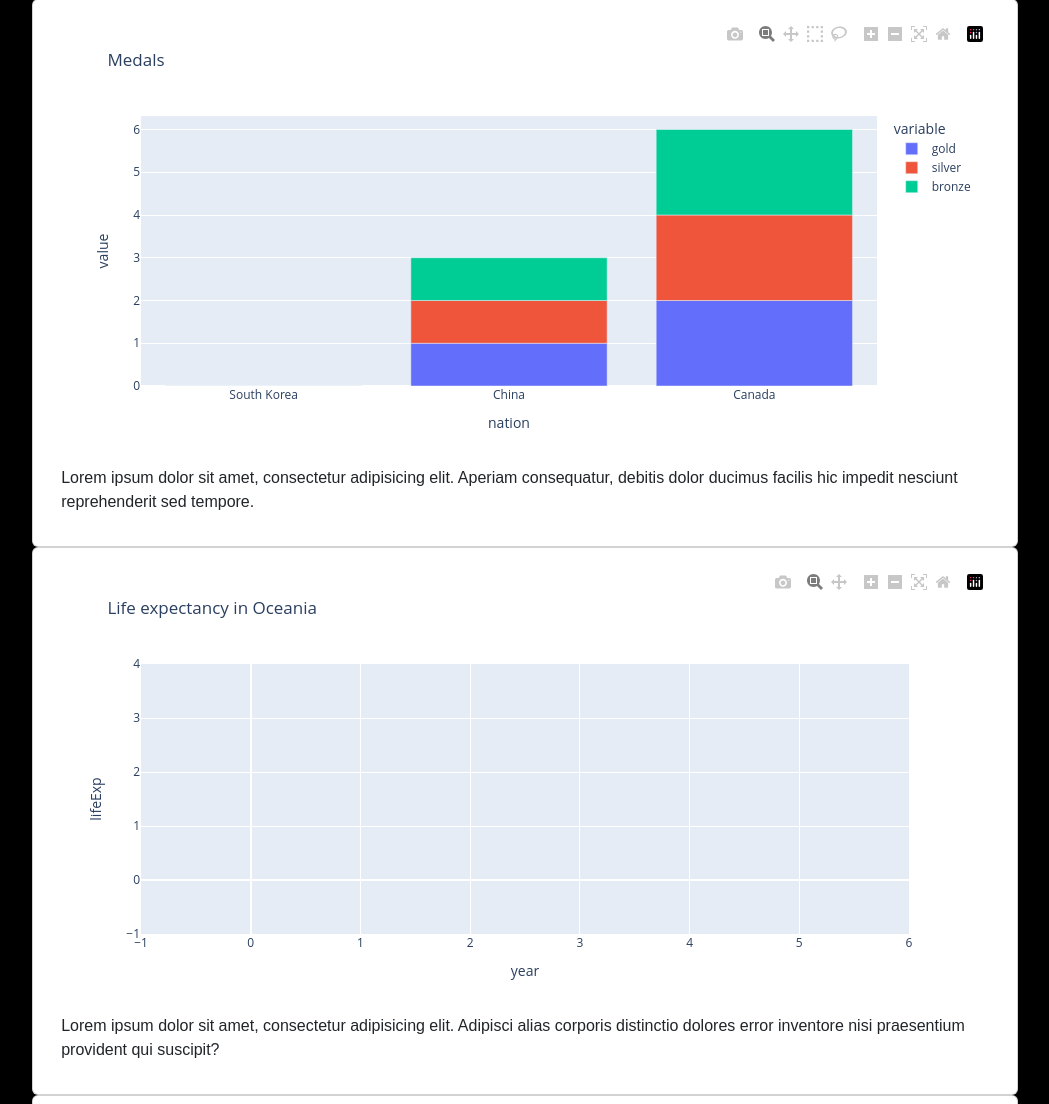
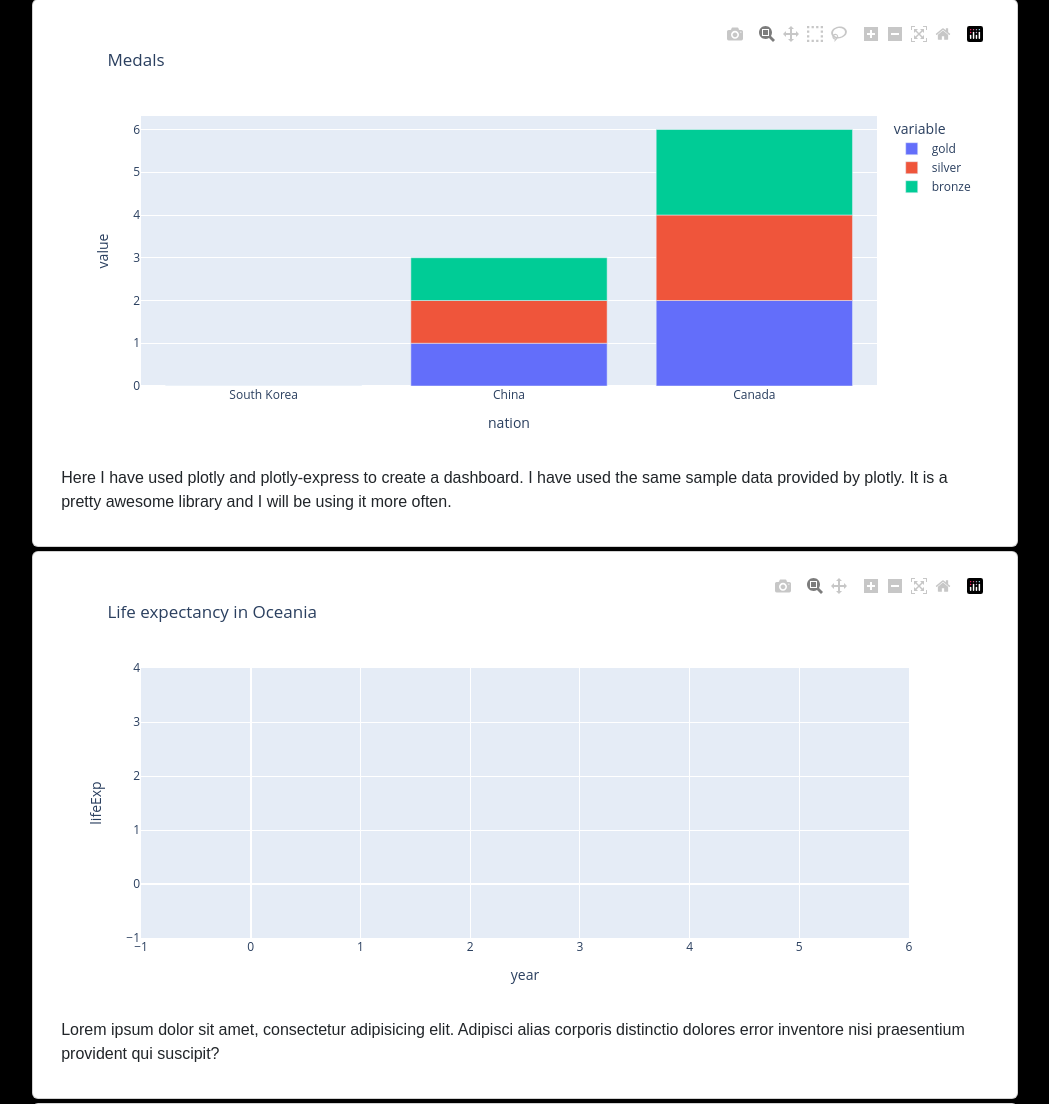
Before and after one commit to WayneBruton/flaskPersonal, a Flask app: page /dashboard in a window 1280 px wide. Shown: the part 191-1295 px from the top of the page, without its empty margins (115-1164 px from the left). Run offline with Flask 3, Linux system fonts and the light colour scheme; parts of the project's set-up code (start-up, migrations or seed data) failed here and were passed over; some libraries are stand-ins or nearby versions.

Commit message:
2023/09/03F

```diff
--- a/main.py
+++ b/main.py
@@ -9,6 +9,6 @@
 app = create_app()
 
 if __name__ == '__main__':
-    app.run()
+    app.run(debug=True, port=8010)
 
 # app.run(debug=True, port=8010)
--- a/website/templates/dashboard.html
+++ b/website/templates/dashboard.html
@@ -7,16 +7,17 @@
 <h2 class="text-center" style="color: white;">Dashboard</h2>
 <br><br>
 <div class="row p-4">
-	<div class="card m-auto" style="width: 80%;">
+	<div class="card m-auto mb-1" style="width: 80%;">
 		<div class="card-body">
 			<div id="chart1"></div>
 			<p>
-				Lorem ipsum dolor sit amet, consectetur adipisicing elit. Aperiam consequatur, debitis dolor ducimus
-				facilis hic impedit nesciunt reprehenderit sed tempore.
+				Here I have used plotly and plotly-express to create a dashboard. I have used the same sample data
+				provided by plotly. It is a pretty awesome library and I will be using it more often.
+
 			</p>
 		</div>
 	</div>
-	<div class="card m-auto" style="width: 80%;">
+	<div class="card m-auto mb-1" style="width: 80%;">
 		<div class="card-body">
 			<div id="chart2"></div>
 			<p>
--- a/website/templates/feedback.html
+++ b/website/templates/feedback.html
@@ -35,7 +35,7 @@
 	<div class="col-8">
 		<ol class="list-group list-group-numbered">
 			{% for post in posts %}
-			<li class="list-group-item d-flex justify-content-between align-items-start">
+			<li class="list-group-item d-flex justify-content-between align-items-start bg-dark">
 				<div class="ms-2 me-auto">
 					<div class="fw-bold">
 						{{ post.title }}
--- a/website/views.py
+++ b/website/views.py
@@ -140,7 +140,7 @@
                     <a class="nav-item nav-link mapA" id="uploads" href="/uploads">File Uploads</a>
                     <a class="nav-item nav-link mapA" id="s3example" href="/s3example">S3 example</a>
                     <a class="nav-item nav-link mapA" id="imagemanipulation" href="/imagemanipulation">Image Manipulation</a>
-                    <a class="nav-item nav-link" id="dashboard" href="/dashboard">Dashboard</a>
+                    <a class="nav-item nav-link mapA" id="dashboard" href="/dashboard">Dashboard</a>
                     <a class="nav-item nav-link mapA" id="nextup" href="/feedback">Feedback</a>
                     <a class="nav-item nav-link mapA" id="nextup" href="/nextup">What's Next</a>
                 </div>
```
Also changed, not shown: instance/eccentric.sqlite (added).
